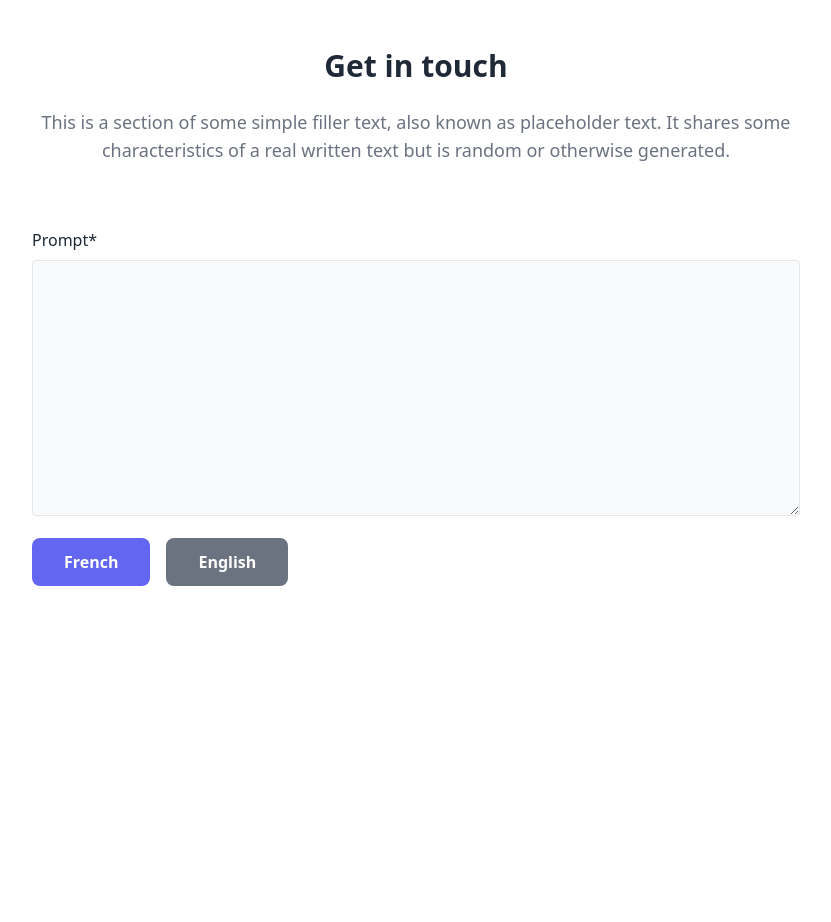
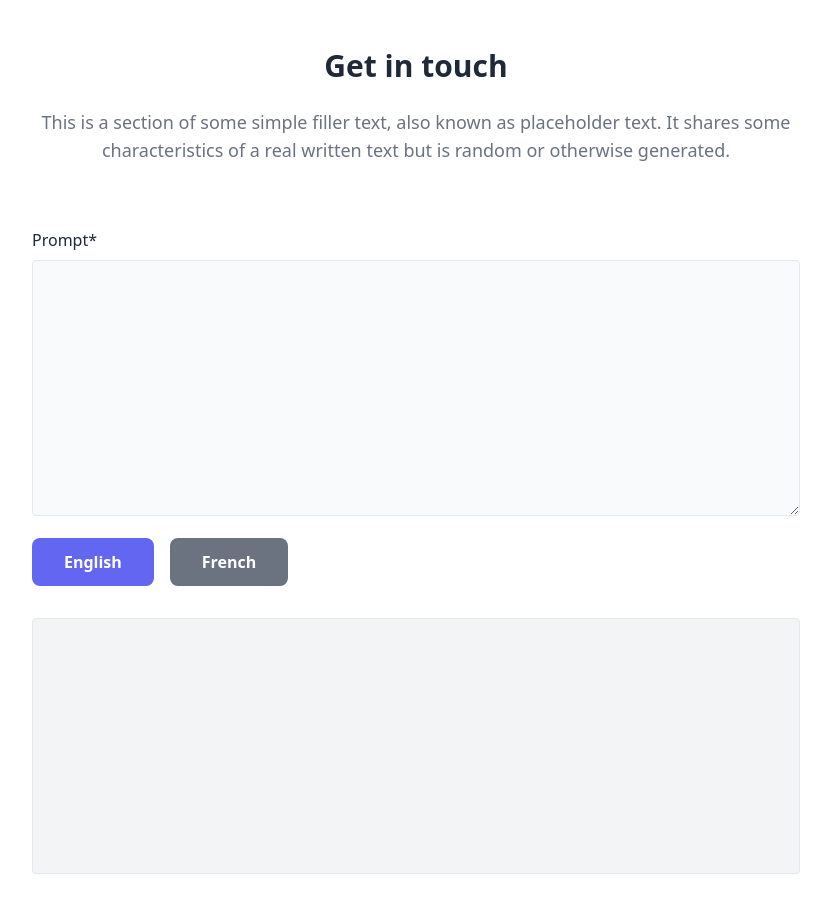
Before and after one commit to nandinichhajed/Nandini, a Django app: page /process/prompt/ in a window 1280 px wide. Shown: the whole page, without its empty margins (224-1055 px from the left). Before the commit the page ends 586 px from the top, so only its background shows below. Run offline with Django 4.2, Linux system fonts and the light colour scheme; some libraries are stand-ins or nearby versions.

Commit message:
created response box

```diff
--- a/ChatGPT/templates/prompt.html
+++ b/ChatGPT/templates/prompt.html
@@ -34,11 +34,12 @@
                     </div>
 
                     <div class="flex items-center justify-start gap-4 sm:col-span-2">
-                        <button type="button" class="inline-block rounded-lg bg-indigo-500 px-8 py-3 text-center text-sm font-semibold text-white outline-none ring-indigo-300 transition duration-100 hover:bg-indigo-600 focus-visible:ring active:bg-indigo-700 md:text-base" name="language" value="French" onclick="sendDataToProcessPrompt()">French</button>
+                        <button type="button" class="inline-block rounded-lg bg-indigo-500 px-8 py-3 text-center text-sm font-semibold text-white outline-none ring-indigo-300 transition duration-100 hover:bg-indigo-600 focus-visible:ring active:bg-indigo-700 md:text-base" name="language" value="French" onclick="sendDataToProcessPrompt()">English</button>
 
-                        <button type="button" class="inline-block rounded-lg bg-gray-500 px-8 py-3 text-center text-sm font-semibold text-white outline-none ring-gray-300 transition duration-100 hover:bg-gray-600 focus-visible:ring active:bg-gray-700 md:text-base" name="language" value="English" onclick="sendDataToProcessPrompt()">English</button>
+                        <button type="button" class="inline-block rounded-lg bg-gray-500 px-8 py-3 text-center text-sm font-semibold text-white outline-none ring-gray-300 transition duration-100 hover:bg-gray-600 focus-visible:ring active:bg-gray-700 md:text-base" name="language" value="English" onclick="sendDataToProcessPrompt()">French</button>
 
                     </div>
+                    <div id="response-box" class="mt-4 col-span-2 h-64 w-full bg-gray-100 rounded border px-3 py-2 text-gray-800"></div>
                 </form>
 
                 <!-- form - end -->
```
